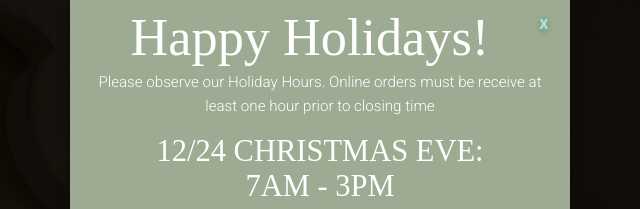
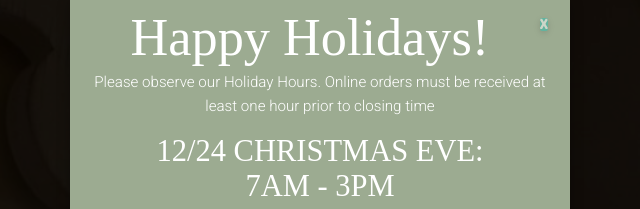
Before and after one commit to lkraman/pwc-gatsby-mdbreact, a Gatsby site: page / in a window 1280 px wide. Shown: the part 237-446 px from the top of the page, 320-960 px from the left. Built offline with nearby package versions, Linux system fonts and the light colour scheme; Gatsby itself is replaced by a stand-in of ours.

```diff
--- a/src/components/modalPopUpChristmasNewYear.js
+++ b/src/components/modalPopUpChristmasNewYear.js
@@ -36,8 +36,8 @@
             </div>
             <h1 className="modal-text justify-text-center"> Happy Holidays!</h1>
             <p>
-              Please observe our Holiday Hours. Online orders must be receive at
-              least one hour prior to closing time
+              Please observe our Holiday Hours. Online orders must be received
+              at least one hour prior to closing time
             </p>
             <h3 className="modal-text justify-text-center">
               12/24 CHRISTMAS EVE: <br />
```
